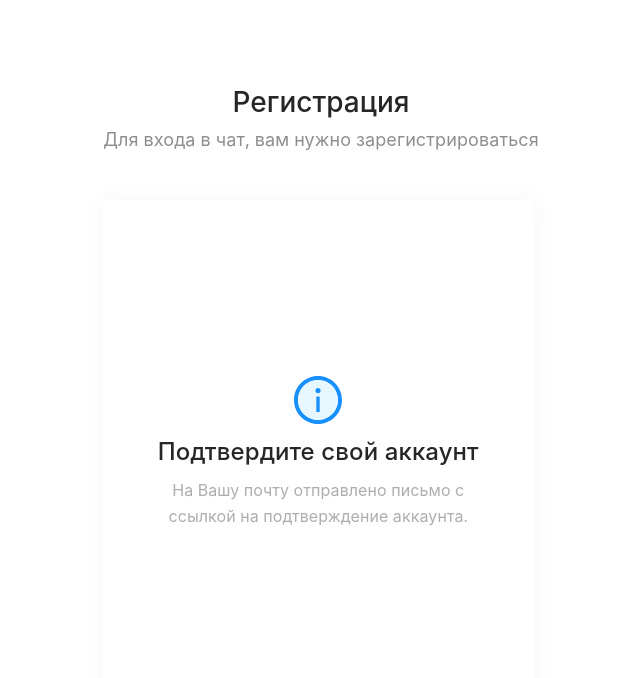
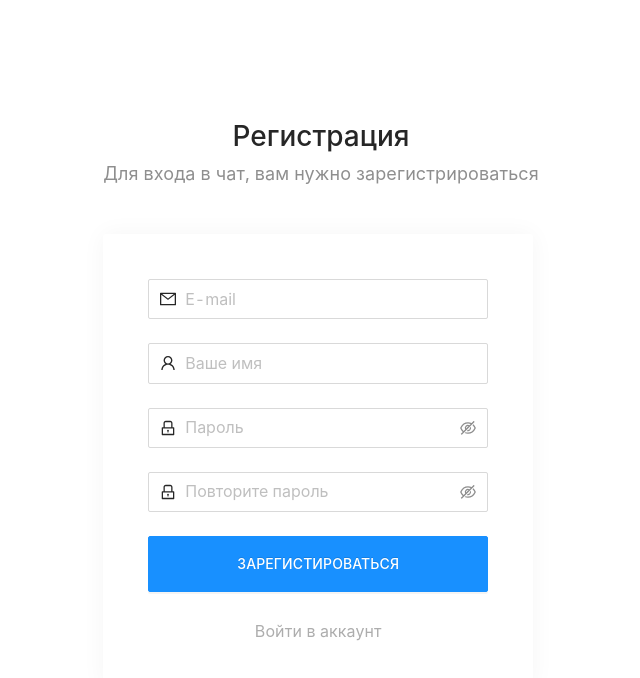
Before and after one commit to spbtne/rsclone, a React (Create React App) app in the folder chat/: page /registration in a window 1280 px wide. Shown: the top 678 px of the page, without its empty margins (319-959 px from the left). Built offline with nearby package versions, Linux system fonts and the light colour scheme.

Commit message:
fix: update styles

```diff
--- a/chat/src/modules/LoginForm/components/LoginForm.jsx
+++ b/chat/src/modules/LoginForm/components/LoginForm.jsx
@@ -29,7 +29,11 @@ function LoginForm() {
               },
             ]}
           >
-            <Input size="large" placeholder="Логин" prefix={<UserOutlined />} />
+            <Input
+              size="large"
+              placeholder="Логин"
+              prefix={<UserOutlined />}
+            />
           </Form.Item>
 
           <Form.Item
--- a/chat/src/modules/RegistrationForm/components/RegistrationForm.jsx
+++ b/chat/src/modules/RegistrationForm/components/RegistrationForm.jsx
@@ -14,7 +14,7 @@ import {
 import { Button, Block } from "../../../components/indexComponents";
 
 function RegistrationForm() {
-  const success = false;
+  const success = true;
   return (
     <div>
       <div className="auth__top">
--- a/chat/src/pages/Auth/Auth.scss
+++ b/chat/src/pages/Auth/Auth.scss
@@ -52,7 +52,6 @@
   }
   .block {
     width: 430px;
-    min-height: 520px;
     display: flex;
     justify-content: center;
     align-items: center;
```
Also changed, not shown: 1 other file (tests, documents, lock files or other folders).
